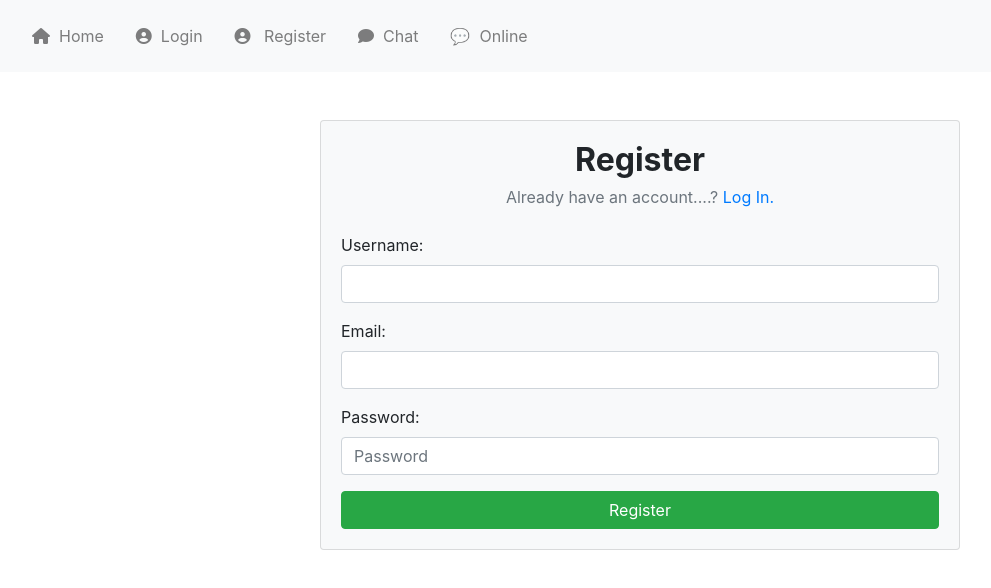
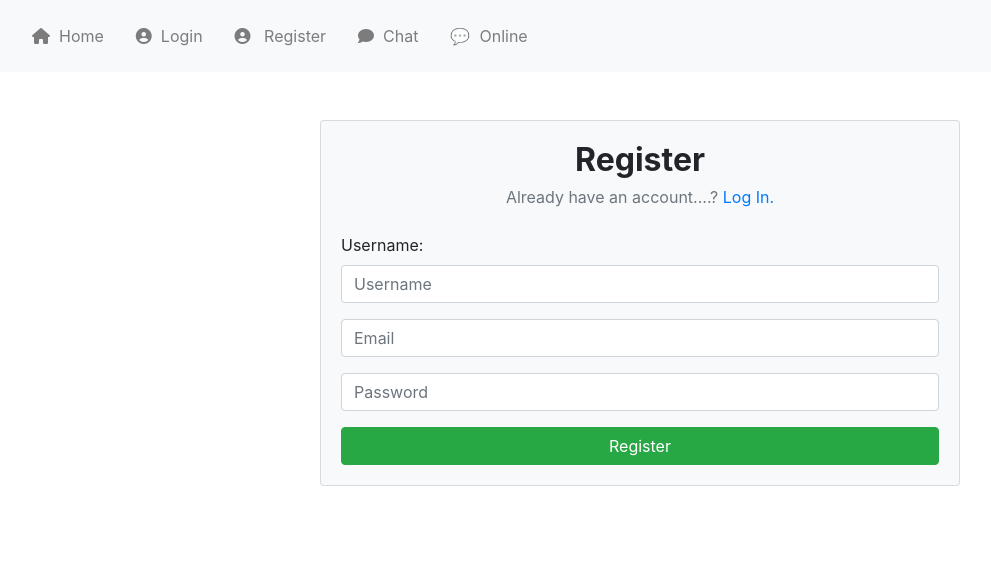
Before and after one commit to HiruSam/Chat-App, a React (Create React App) app in the folder chat-app/client/: page /register in a window 1280 px wide. Shown: the top 588 px of the page, without its empty margins (0-991 px from the left). Built offline with nearby package versions, Linux system fonts and the light colour scheme.

Commit message:
Change 20

```diff
--- a/chat-app/client/src/components/register.js
+++ b/chat-app/client/src/components/register.js
@@ -25,17 +25,15 @@ class register extends React.Component {
                         <form >
                             <div className="form-group text-left">
                                 <label>Username: </label>
-                                <input type="text" name="username" className="form-control"/>
+                                <input type="text" name="username" placeholder='Username' className="form-control"/>
                             </div>
 
                             <div className="form-group text-left">
-                                <label>Email: </label>
-                                <input type="email" name="email" className="form-control"/>
+                                <input type="email" name="email" placeholder='Email'className="form-control"/>
 
                             </div>
 
                             <div className="form-group text-left">
-                                <label>Password: </label>
                                 <input type="password" name="password"placeholder='Password' className="form-control"/>
 
                             </div>
```
